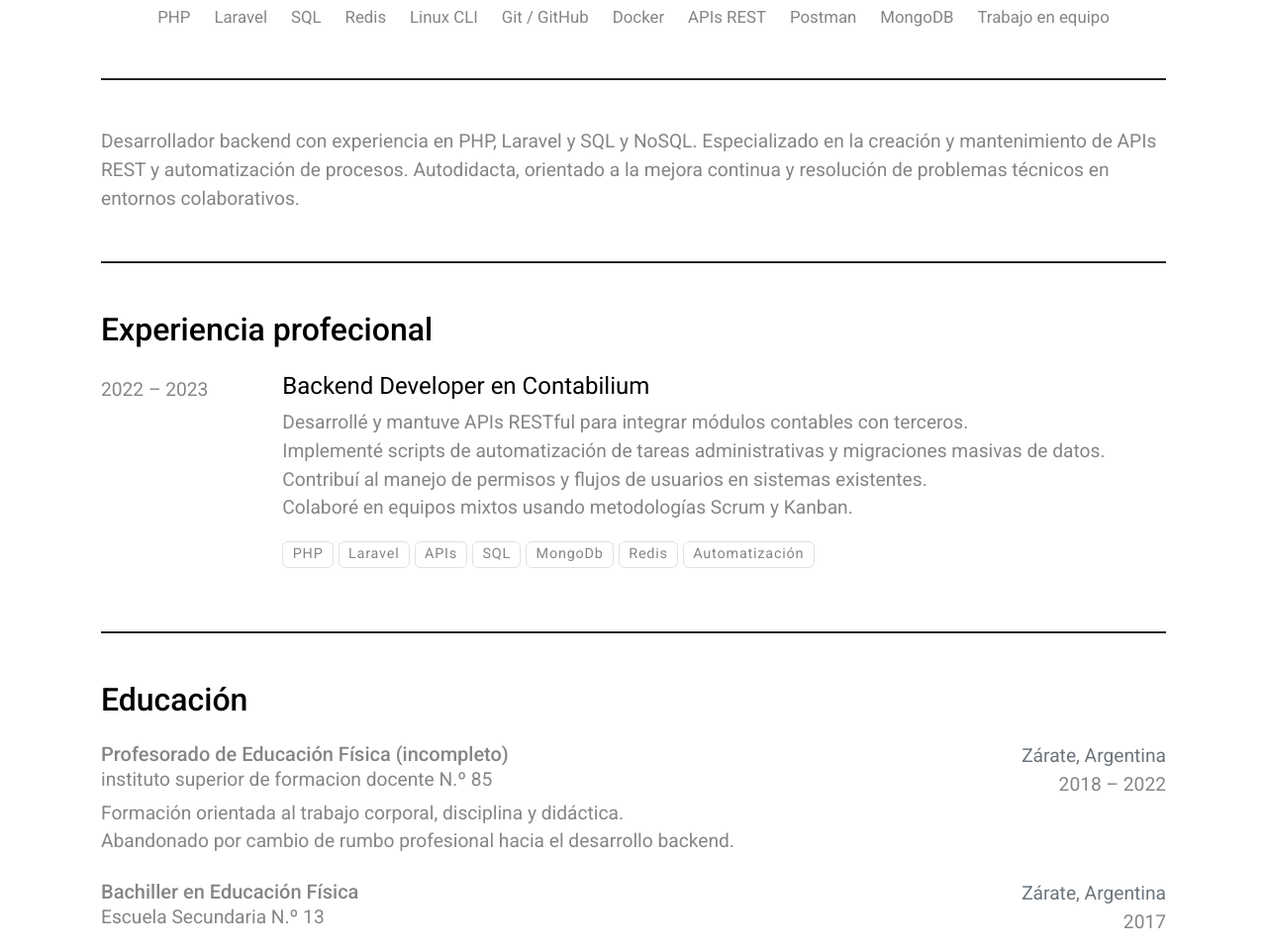
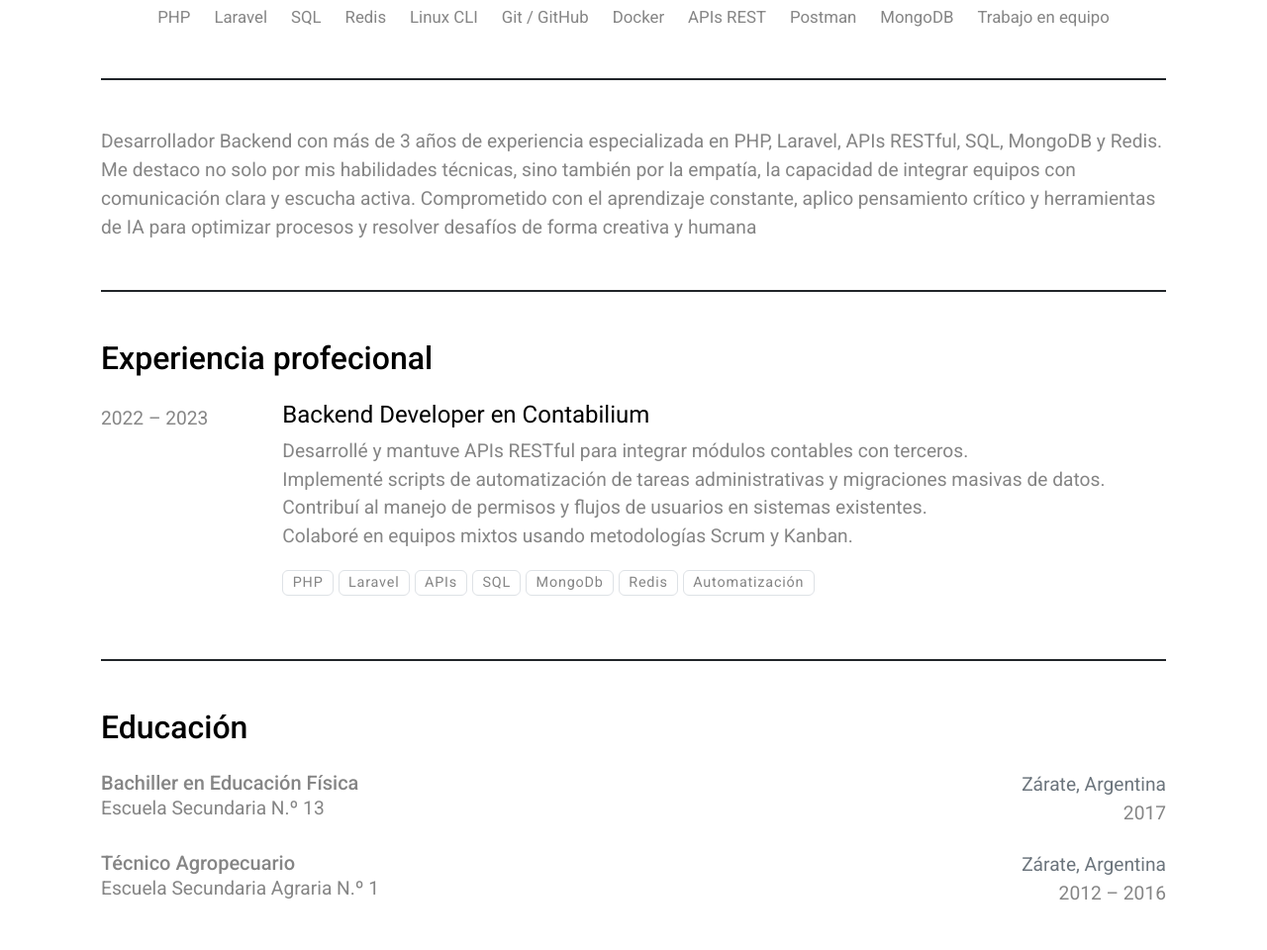
Before and after one commit to ivn-gonzalez/cv, a plain HTML site: page index.html in a window 1280 px wide. Shown: the part 372-1332 px from the top of the page at 99% size. Drawn offline with nearby package versions, Linux system fonts and the light colour scheme.

Commit message:
Deploying to gh-pages from @ ivn-gonzalez/cv@92d18b0035388a928402e9c91f088cfaf4af750b 🚀

```diff
--- a/index.html
+++ b/index.html
@@ -28,7 +28,7 @@
                 </div>
                 <div>
                     <p>
-                        <time datetime="" class="small">Ultima actualización: July 11, 2025</time>
+                        <time datetime="" class="small">Ultima actualización: July 18, 2025</time>
                     </p>
                     <p>
                         <span class="screen"><a href="ivan-gonzalez.backend-developer.pdf"><i class="far fa-file-pdf"></i>Descargar PDF</a></span>
@@ -104,9 +104,9 @@
     </div>
 
     <div class="border-bottom border-2 border-print-0 border-dark mb-5 pb-5 pb-print-0 mb-print-1">
-        Desarrollador backend con experiencia en PHP, Laravel y SQL y NoSQL.
-        Especializado en la creación y mantenimiento de APIs REST y automatización de procesos.
-        Autodidacta, orientado a la mejora continua y resolución de problemas técnicos en entornos colaborativos.
+        Desarrollador Backend con más de 3 años de experiencia especializada en PHP, Laravel, APIs RESTful, SQL, MongoDB y Redis.
+        Me destaco no solo por mis habilidades técnicas, sino también por la empatía, la capacidad de integrar equipos con comunicación clara y escucha activa.
+        Comprometido con el aprendizaje constante, aplico pensamiento crítico y herramientas de IA para optimizar procesos y resolver desafíos de forma creativa y humana
     </div>
 
     <div class="border-bottom border-2 border-print-0 border-dark mb-5 pb-5 pb-print-0 mb-print-1">
@@ -135,25 +135,6 @@
 
     <div class="border-bottom border-2 border-print-0 border-dark mb-5 pb-5 pb-print-0 mb-print-1">
         <h2 class="mb-4">Educación</h2>
-
-		<div class="mb-4">
-		  <div class="row">
-		    <div class="col-8">
-		      <h5 class="mb-0"><strong>Profesorado de Educación Física (incompleto)</strong></h5>
-                <p class="mb-0">instituto superior de formacion docente N.º 85</p>
-		      </div>
-		    <div class="col-4 text-end">
-		    	<span class="text-muted">Zárate, Argentina</span><br>
-				<span>2018 – 2022</span>
-		    </div>
-		  </div>
-		  <div class="row">
-		    <div class="col-12">
-		      <p class="mb-0">Formación orientada al trabajo corporal, disciplina y didáctica.<br>
-		      Abandonado por cambio de rumbo profesional hacia el desarrollo backend.</p>
-		    </div>
-		  </div>
-		</div>
 
 		<div class="mb-4">
 		  <div class="row">
```
Also changed, not shown: 1 other file.
